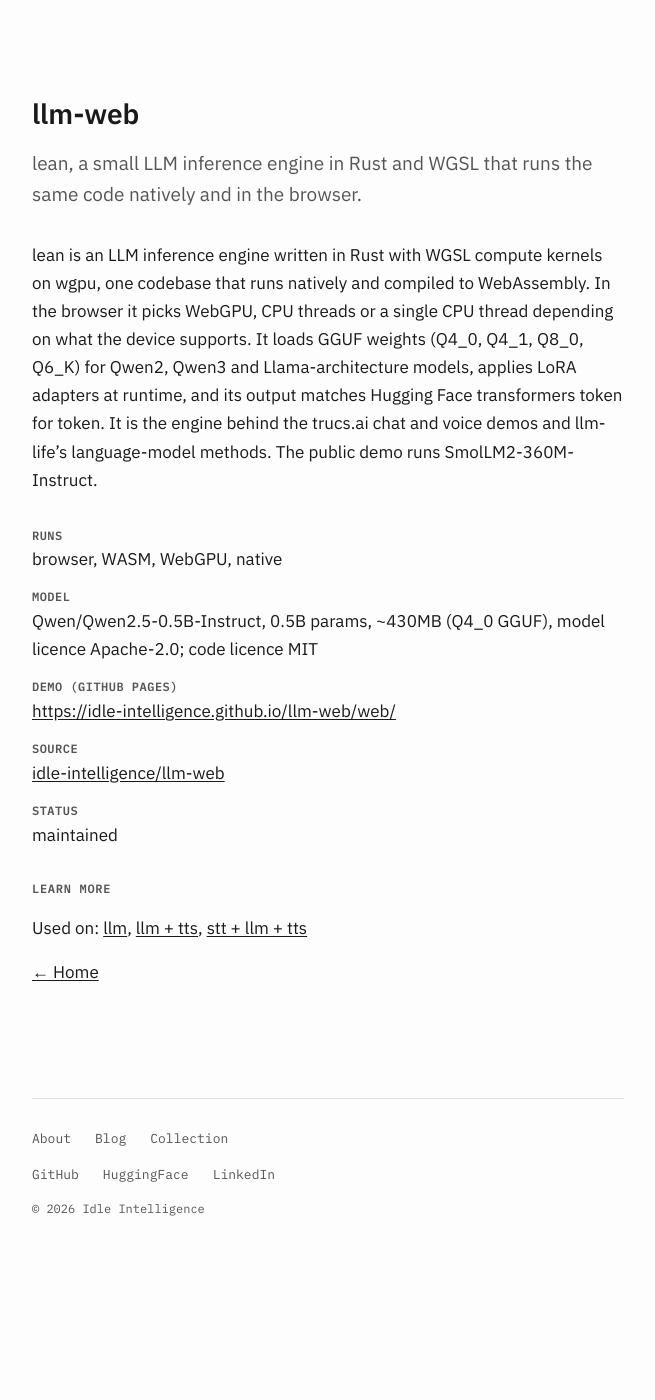
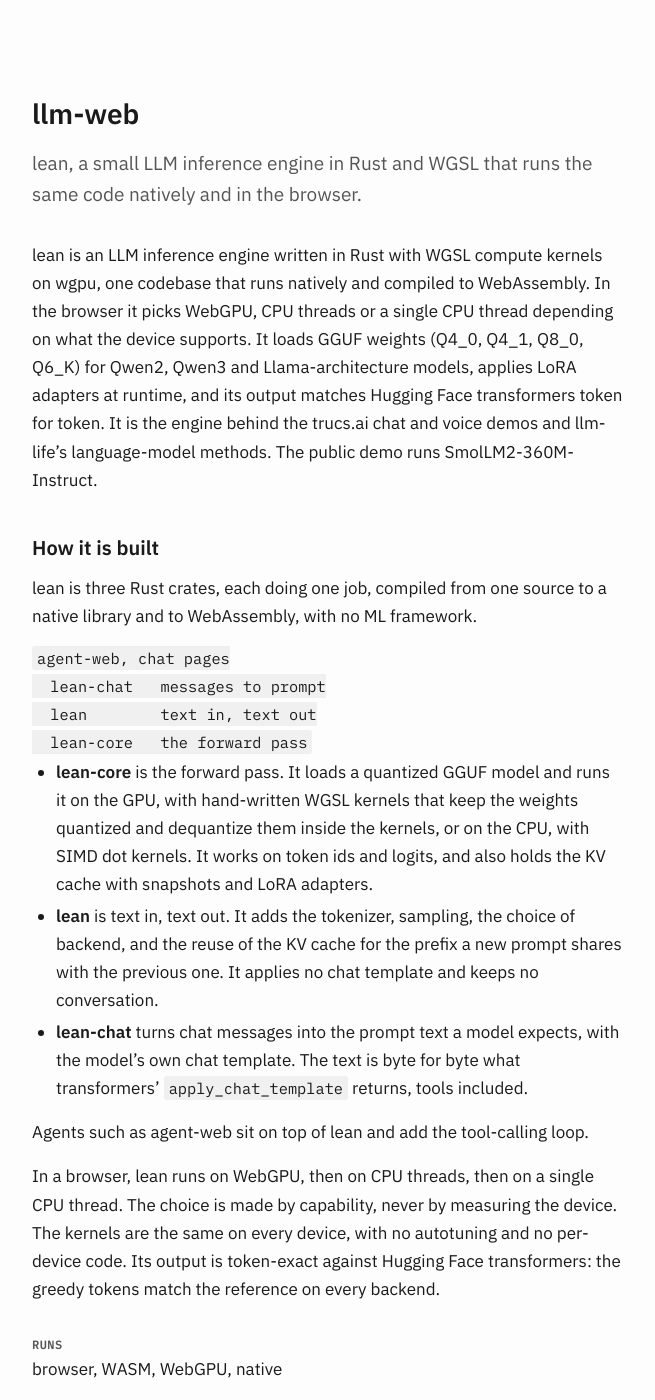
Before and after one commit to idle-intelligence/site, a Jekyll site: the page built from _collection/llm-web.md, in a window 1280 px wide and 1400 px high. Shown: the whole window, without its empty margins (312-967 px from the left). Built offline with Jekyll 4.4.1, drawn with Linux system fonts in a browser that asks for light colours.

Commit message:
llm-web card: how lean is built

````diff
--- a/_collection/llm-web.md
+++ b/_collection/llm-web.md
@@ -35,3 +35,22 @@ blurb: >-
 ---
 
 {{ page.blurb }}
+
+## How it is built
+
+lean is three Rust crates, each doing one job, compiled from one source to a native library and to WebAssembly, with no ML framework.
+
+```
+agent-web, chat pages
+  lean-chat   messages to prompt
+  lean        text in, text out
+  lean-core   the forward pass
+```
+
+- **lean-core** is the forward pass. It loads a quantized GGUF model and runs it on the GPU, with hand-written WGSL kernels that keep the weights quantized and dequantize them inside the kernels, or on the CPU, with SIMD dot kernels. It works on token ids and logits, and also holds the KV cache with snapshots and LoRA adapters.
+- **lean** is text in, text out. It adds the tokenizer, sampling, the choice of backend, and the reuse of the KV cache for the prefix a new prompt shares with the previous one. It applies no chat template and keeps no conversation.
+- **lean-chat** turns chat messages into the prompt text a model expects, with the model's own chat template. The text is byte for byte what transformers' `apply_chat_template` returns, tools included.
+
+Agents such as agent-web sit on top of lean and add the tool-calling loop.
+
+In a browser, lean runs on WebGPU, then on CPU threads, then on a single CPU thread. The choice is made by capability, never by measuring the device. The kernels are the same on every device, with no autotuning and no per-device code. Its output is token-exact against Hugging Face transformers: the greedy tokens match the reference on every backend.
````
